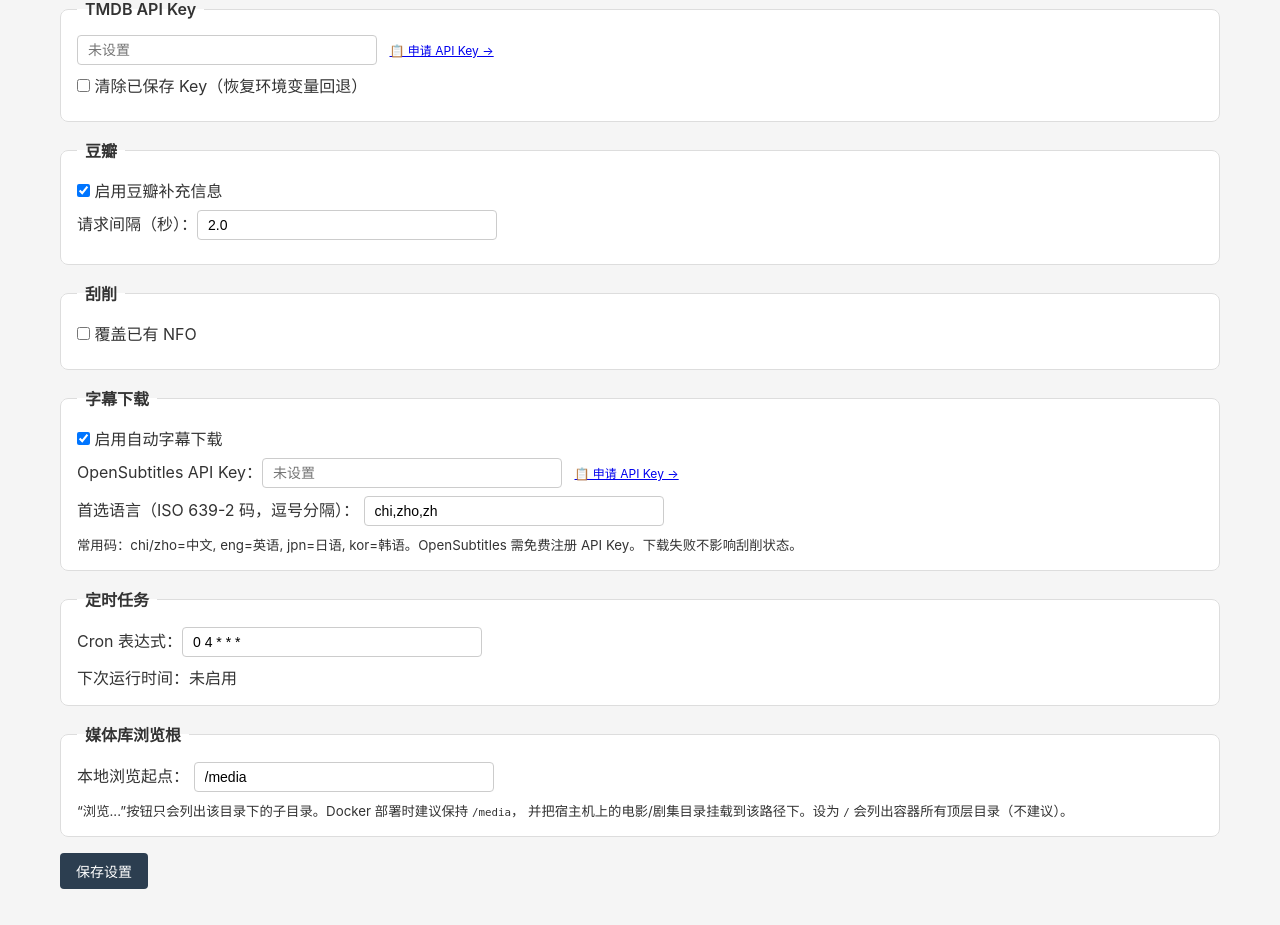
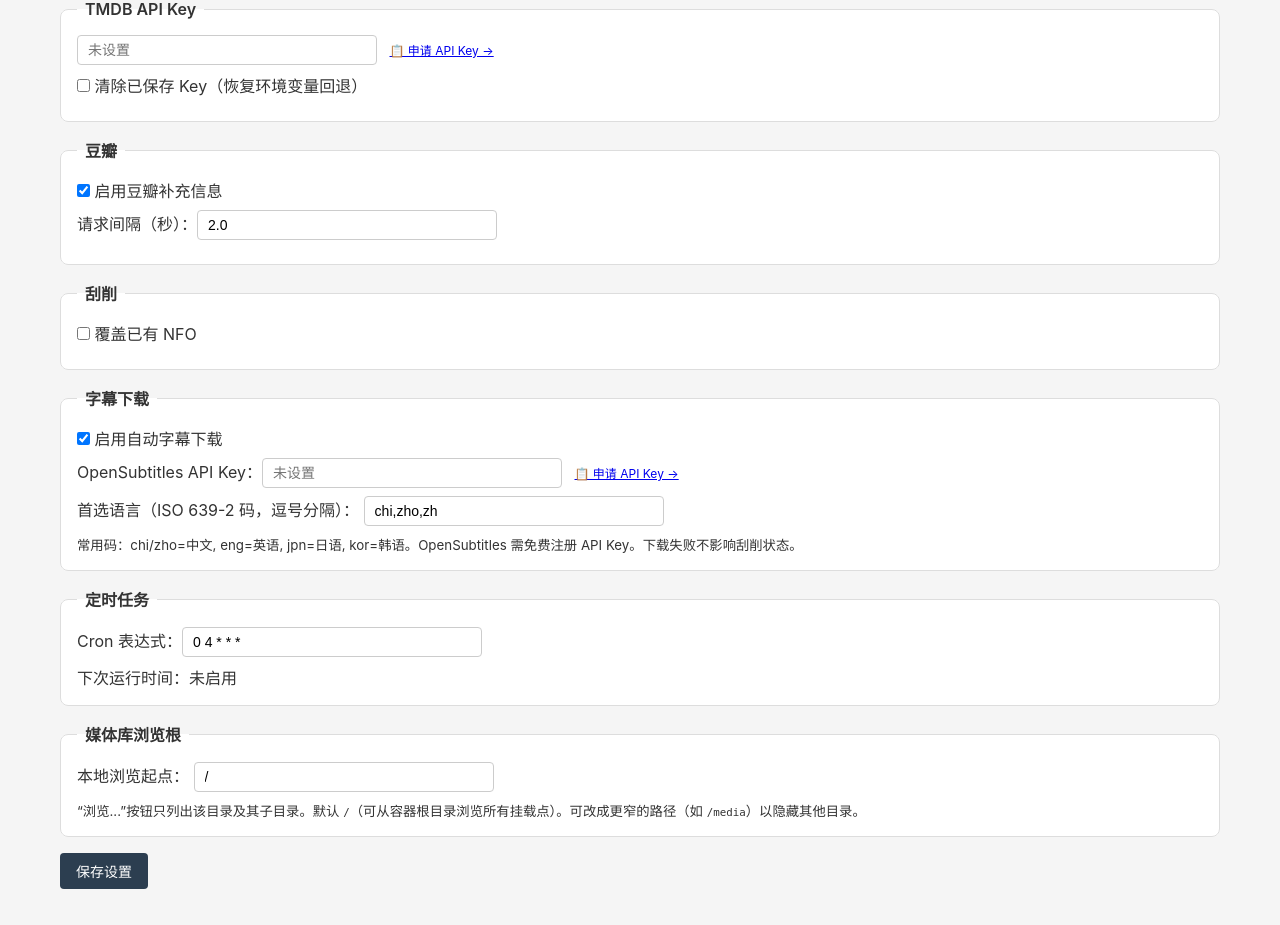
Before and after one commit to yuyuan1019/tmm-lite, a FastAPI app: page /settings in a window 1280 px wide. Shown: the part 131-1056 px from the top of the page. Run offline with FastAPI, Linux system fonts and the light colour scheme.

Commit message:
feat: default browse_root to / so users can pick any mounted directory
The folder browser now starts at the container root by default,
letting users navigate to whatever path they mounted (e.g. /Download)
instead of only /media. The browse_root setting can still be narrowed
(e.g. to /media) to hide other directories.

```diff
--- a/app/config.py
+++ b/app/config.py
@@ -94,7 +94,7 @@ class AppConfig:
     subtitle_enabled: bool = True
     opensubtitles_api_key: str = ""
     subtitle_languages: str = "chi,zho,zh"  # ISO 639-2, comma-separated
-    browse_root: str = "/media"  # local browse is clamped under this directory
+    browse_root: str = "/"  # local browse is clamped under this directory
     libraries_seed: list[LibrarySeed] = field(default_factory=list)
     _extra: dict[str, object] = field(default_factory=dict, repr=False)
 
@@ -135,7 +135,7 @@ _DEFAULTS: dict[str, object] = {
     "subtitle_enabled": True,
     "opensubtitles_api_key": "",
     "subtitle_languages": "chi,zho,zh",
-    "browse_root": "/media",
+    "browse_root": "/",
     "libraries": [],
 }
 
--- a/app/main.py
+++ b/app/main.py
@@ -497,7 +497,7 @@ def create_app(
         subtitle_enabled = form.get("subtitle_enabled") == "on"
         os_api_key = str(form.get("opensubtitles_api_key", ""))
         subtitle_langs = str(form.get("subtitle_languages", "chi,zho,zh"))
-        browse_root = str(form.get("browse_root", "/media")).strip() or "/media"
+        browse_root = str(form.get("browse_root", "/")).strip() or "/"
 
         async with lock:
             runner: ScanRunner = request.app.state.runner
@@ -652,7 +652,7 @@ def create_app(
         try:
             if connection_type == "local":
                 config: AppConfig = request.app.state.config
-                browse_root = Path(config.browse_root or "/media")
+                browse_root = Path(config.browse_root or "/")
 
                 # Normalise & clamp under browse_root
                 requested = Path(path)
--- a/app/templates/libraries.html
+++ b/app/templates/libraries.html
@@ -33,7 +33,7 @@
   <label>名称：<input name="name" id="name_input" required placeholder="自动从路径填充"></label>
 
   <label>路径：
-    <input name="path" id="path_input" required placeholder="/media/movies" style="width:400px">
+    <input name="path" id="path_input" required placeholder="/movies 或 /Download" style="width:400px">
     <span id="browse_btn_area">
       <button type="button" id="browse_btn" onclick="openBrowser()">浏览...</button>
     </span>
@@ -80,9 +80,9 @@
   </div>
   <div id="browser_path" style="background:#f0f0f0; padding:8px; border-radius:4px; margin-bottom:8px; font-family:monospace;">/</div>
   <div id="browser_hint" style="background:#fffbe6; border:1px solid #f0c36d; padding:8px 10px; border-radius:4px; margin-bottom:8px; font-size:12px; line-height:1.6;">
-    📌 <b>只能看到挂载进容器的目录</b>。如果这里没有你想要的文件夹，请先编辑 <code>docker-compose.yml</code> 添加类似条目并重启：
+    📌 从容器根目录 <code>/</code> 开始浏览，选择你<b>挂载进来的媒体目录</b>。如果没看到想要的文件夹，说明还没挂载进容器——请编辑 <code>docker-compose.yml</code> 加一行并重启：
     <pre style="margin:6px 0 0; padding:6px 8px; background:#f7f7f7; border-radius:3px; font-size:12px;">volumes:
-  - /你的/电影/目录:/media/电影</pre>
+  - /宿主机/电影/目录:/movies</pre>
     然后点击下方“重新加载”刷新列表。
     <div style="margin-top:6px;">
       <button type="button" onclick="reloadBrowser()" style="font-size:12px; padding:2px 8px;">🔄 重新加载</button>
--- a/app/templates/settings.html
+++ b/app/templates/settings.html
@@ -59,11 +59,10 @@
     <legend>媒体库浏览根</legend>
     <label>
       本地浏览起点：
-      <input type="text" name="browse_root" value="{{ config.browse_root }}" style="width:300px" placeholder="/media">
+      <input type="text" name="browse_root" value="{{ config.browse_root }}" style="width:300px" placeholder="/">
     </label>
     <p><small>
-      “浏览...”按钮只会列出该目录下的子目录。Docker 部署时建议保持 <code>/media</code>，
-      并把宿主机上的电影/剧集目录挂载到该路径下。设为 <code>/</code> 会列出容器所有顶层目录（不建议）。
+      “浏览...”按钮只列出该目录及其子目录。默认 <code>/</code>（可从容器根目录浏览所有挂载点）。可改成更窄的路径（如 <code>/media</code>）以隐藏其他目录。
     </small></p>
   </fieldset>
 
--- a/docker-compose.yml
+++ b/docker-compose.yml
@@ -10,6 +10,6 @@ services:
       # - PUID=1000              # 如实现了用户映射入口脚本再启用
     volumes:
       - ./data:/app/data                      # 配置 + 数据库
-      - /path/to/movies:/media/movies         # ← 改成你的电影目录
-      - /path/to/tvshows:/media/tvshows       # ← 改成你的剧集目录
+      - /path/to/movies:/movies               # ← 改成你的电影目录（任意挂载路径都行）
+      - /path/to/tvshows:/tvshows             # ← 改成你的剧集目录
     restart: unless-stopped
```
Also changed, not shown: tests/test_web.py (+4 -2 lines).
